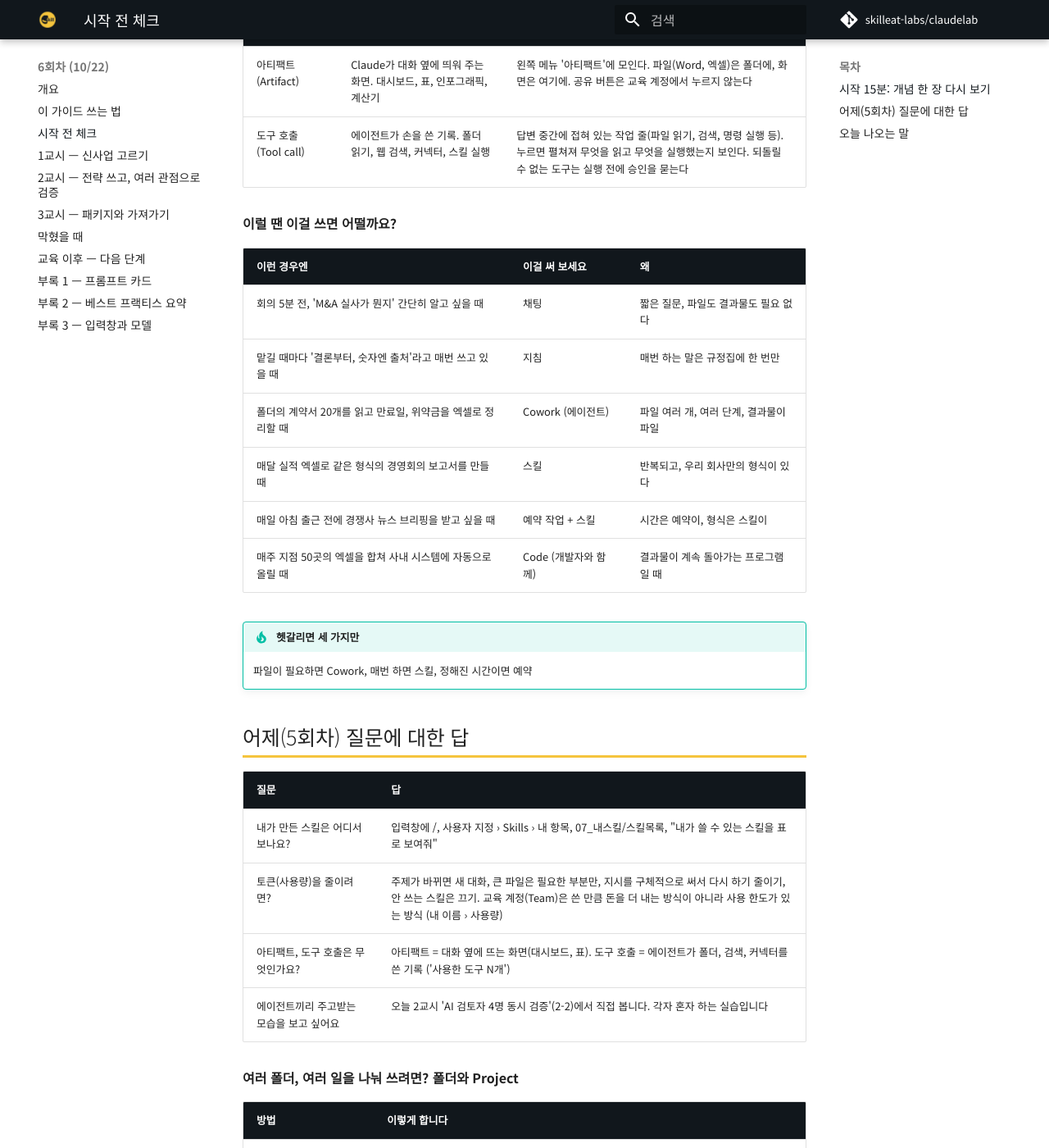
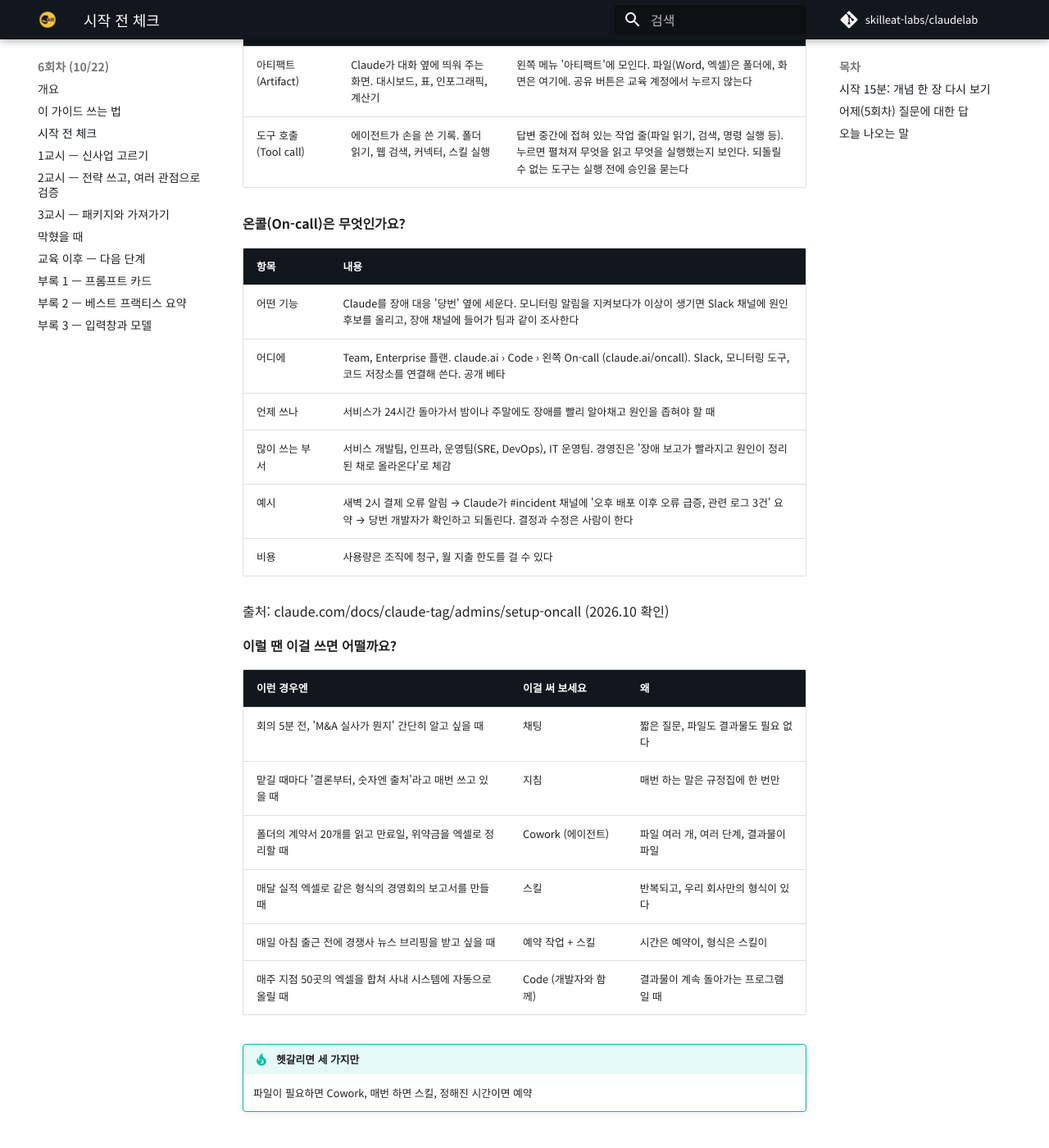
Before and after one commit to skilleat-labs/claudelab, an MkDocs documentation site: the page built from docs/day6/02.md, in a window 1280 px wide and 1400 px high, scrolled down 1315 px. Shown: the whole window at 82% size. Built offline with MkDocs 1.6.1 and Material for MkDocs 9.7.7, drawn with Linux system fonts in a browser that asks for light colours; comment, search, counter and statistics services are not loaded; some of the changed text lies outside the part shown.

Commit message:
6회차: 온콜(On-call) 설명 추가, 어제 질문 답 수정
Co-Authored-By: Claude Opus 5.5 <noreply@anthropic.com>

```diff
--- a/docs/day6/02.md
+++ b/docs/day6/02.md
@@ -30,6 +30,19 @@
 | 아티팩트 (Artifact) | Claude가 대화 옆에 띄워 주는 화면. 대시보드, 표, 인포그래픽, 계산기 | 왼쪽 메뉴 '아티팩트'에 모인다. 파일(Word, 엑셀)은 폴더에, 화면은 여기에. 공유 버튼은 교육 계정에서 누르지 않는다 |
 | 도구 호출 (Tool call) | 에이전트가 손을 쓴 기록. 폴더 읽기, 웹 검색, 커넥터, 스킬 실행 | 답변 중간에 접혀 있는 작업 줄(파일 읽기, 검색, 명령 실행 등). 누르면 펼쳐져 무엇을 읽고 무엇을 실행했는지 보인다. 되돌릴 수 없는 도구는 실행 전에 승인을 묻는다 |
 
+**온콜(On-call)은 무엇인가요?**
+
+| 항목 | 내용 |
+| --- | --- |
+| 어떤 기능 | Claude를 장애 대응 '당번' 옆에 세운다. 모니터링 알림을 지켜보다가 이상이 생기면 Slack 채널에 원인 후보를 올리고, 장애 채널에 들어가 팀과 같이 조사한다 |
+| 어디에 | Team, Enterprise 플랜. claude.ai › Code › 왼쪽 On-call (claude.ai/oncall). Slack, 모니터링 도구, 코드 저장소를 연결해 쓴다. 공개 베타 |
+| 언제 쓰나 | 서비스가 24시간 돌아가서 밤이나 주말에도 장애를 빨리 알아채고 원인을 좁혀야 할 때 |
+| 많이 쓰는 부서 | 서비스 개발팀, 인프라, 운영팀(SRE, DevOps), IT 운영팀. 경영진은 '장애 보고가 빨라지고 원인이 정리된 채로 올라온다'로 체감 |
+| 예시 | 새벽 2시 결제 오류 알림 → Claude가 #incident 채널에 '오후 배포 이후 오류 급증, 관련 로그 3건' 요약 → 당번 개발자가 확인하고 되돌린다. 결정과 수정은 사람이 한다 |
+| 비용 | 사용량은 조직에 청구, 월 지출 한도를 걸 수 있다 |
+
+출처: claude.com/docs/claude-tag/admins/setup-oncall (2026.10 확인)
+
 **이럴 땐 이걸 쓰면 어떨까요?**
 
 | 이런 경우엔 | 이걸 써 보세요 | 왜 |
@@ -50,7 +63,7 @@
 | --- | --- |
 | 내가 만든 스킬은 어디서 보나요? | 입력창에 /, 사용자 지정 › Skills › 내 항목, 07_내스킬/스킬목록, "내가 쓸 수 있는 스킬을 표로 보여줘" |
 | 토큰(사용량)을 줄이려면? | 주제가 바뀌면 새 대화, 큰 파일은 필요한 부분만, 지시를 구체적으로 써서 다시 하기 줄이기, 안 쓰는 스킬은 끄기. 교육 계정(Team)은 쓴 만큼 돈을 더 내는 방식이 아니라 사용 한도가 있는 방식 (내 이름 › 사용량) |
-| 아티팩트, 도구 호출은 무엇인가요? | 아티팩트 = 대화 옆에 뜨는 화면(대시보드, 표). 도구 호출 = 에이전트가 폴더, 검색, 커넥터를 쓴 기록 ('사용한 도구 N개') |
+| 아티팩트, 온콜은 무엇인가요? | 아티팩트 = 대화 옆에 뜨는 화면(대시보드, 표). 온콜 = Team 플랜 Code 메뉴의 장애 대응 기능 (아래 표) |
 | 에이전트끼리 주고받는 모습을 보고 싶어요 | 오늘 2교시 'AI 검토자 4명 동시 검증'(2-2)에서 직접 봅니다. 각자 혼자 하는 실습입니다 |
 
 **여러 폴더, 여러 일을 나눠 쓰려면? 폴더와 Project**
```
